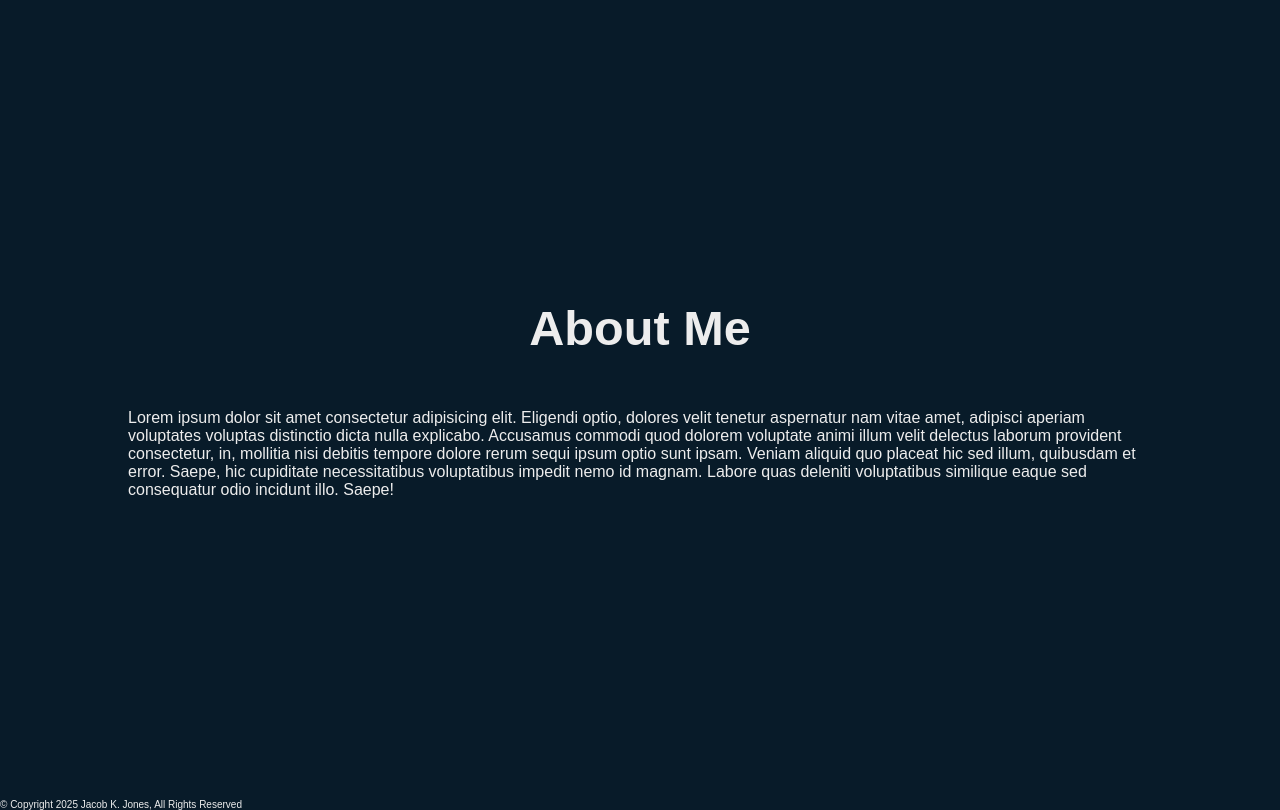
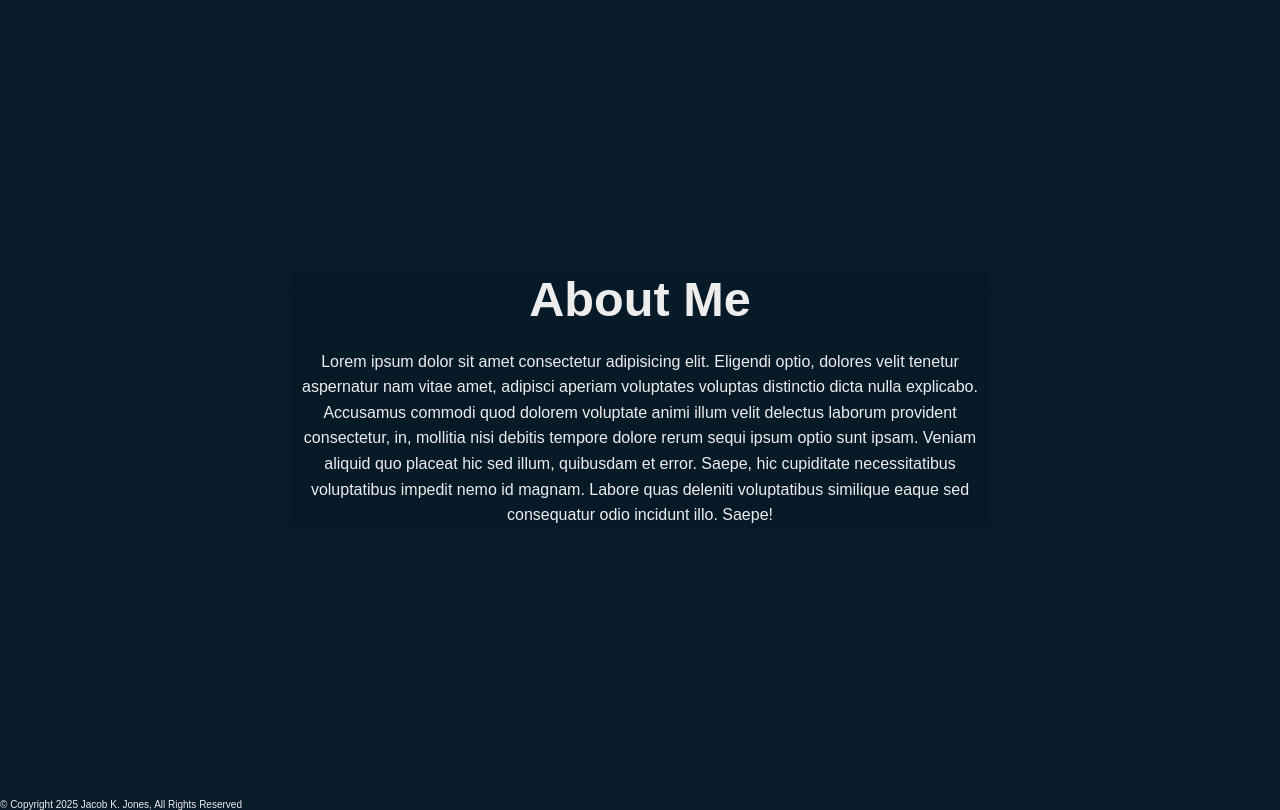
Before and after one commit to Linux-bootloader/Portfolio, a Flask app: page /about in a window 1280 px wide. Shown: the part 56-866 px from the top of the page. Run offline with Flask 3, Linux system fonts and the light colour scheme; parts of the project's set-up code (start-up, migrations or seed data) failed here and were passed over; some libraries are stand-ins or nearby versions; some web fonts are replaced.

Commit message:
Made a basic about me page

```diff
--- a/static/styles.css
+++ b/static/styles.css
@@ -396,36 +396,36 @@ nav a {
 }
 
 .aboutme {
-    display: flex;
-    flex-direction: column;
-    align-items: center;
-    justify-content: center;
-    min-height: 100vh;
-    padding: 80px 10%;
-    background: #081b29;
-    color: #ededed;
+  display: flex; /* Fix flexbox */
+  flex-direction: column; /* Stack h1 and p vertically */
+  justify-content: center; /* Center vertically */
+  align-items: center; /* Center horizontally */
+  height: 100vh;
+  padding: 20px 10%;
+  background-color: #081b29;
+  color: #ededed;
+  text-align: center; /* Keep text nicely centered */
 }
 
-.aboutme h1 {
-    position: relative;
-    font-size: clamp(2.3rem, 3.8vw, 5rem);
-    font-weight: 700;
-    line-height: 1.2;
-    padding-bottom: 5%;
+.aboutme-contents {
+    background: #081b2979;
+    backdrop-filter: blur(15px);
+    border: 5px;
+    border-radius: 10px;
 }
 
-.aboutme h1::before {
-    content: '';
-    position: absolute;
-    top: 0;
-    right: 0;
-    width: 100%;
-    height: 100%;
-    background: #081b29;
-    animation: showRight 1s ease forwards;
-    animation-delay: 1s;
+.aboutme-contents h1 {
+  font-size: clamp(2.3rem, 3.8vw, 5rem);
+  font-weight: 700;
+  line-height: 1.2;
+  margin-bottom: 20px; /* spacing between h1 and p */
 }
 
+.aboutme-contents p {
+  font-size: 16px;
+  max-width: 700px;
+  line-height: 1.6;
+}
 @keyframes fadeIn {
     from { opacity: 0; transform: translateY(20px); }
     to   { opacity: 1; transform: translateY(0); }
--- a/templates/about.html
+++ b/templates/about.html
@@ -2,9 +2,9 @@
 
 {% block content %}
 <div class="aboutme">
-
-    <h1>About Me</h1>
-    <p>Lorem ipsum dolor sit amet consectetur adipisicing elit. Eligendi optio, dolores velit tenetur aspernatur nam vitae amet, adipisci aperiam voluptates voluptas distinctio dicta nulla explicabo. Accusamus commodi quod dolorem voluptate animi illum velit delectus laborum provident consectetur, in, mollitia nisi debitis tempore dolore rerum sequi ipsum optio sunt ipsam. Veniam aliquid quo placeat hic sed illum, quibusdam et error. Saepe, hic cupiditate necessitatibus voluptatibus impedit nemo id magnam. Labore quas deleniti voluptatibus similique eaque sed consequatur odio incidunt illo. Saepe!</p>
-
+    <div class="aboutme-contents">
+        <h1>About Me</h1>
+        <p>Lorem ipsum dolor sit amet consectetur adipisicing elit. Eligendi optio, dolores velit tenetur aspernatur nam vitae amet, adipisci aperiam voluptates voluptas distinctio dicta nulla explicabo. Accusamus commodi quod dolorem voluptate animi illum velit delectus laborum provident consectetur, in, mollitia nisi debitis tempore dolore rerum sequi ipsum optio sunt ipsam. Veniam aliquid quo placeat hic sed illum, quibusdam et error. Saepe, hic cupiditate necessitatibus voluptatibus impedit nemo id magnam. Labore quas deleniti voluptatibus similique eaque sed consequatur odio incidunt illo. Saepe!</p>
+    </div>
 </div>
 {% endblock %}
--- a/templates/index.html
+++ b/templates/index.html
@@ -5,7 +5,7 @@
         <div class="home-content">
 
             <h1>Hi, I am Jacob Jones</h1>
-            <h3>Electrician</h3>
+            <h3>Electrician and Entrepreneur </h3>
             <p>Lorem ipsum dolor sit amet consectetur adipisicing elit. Ut fuga, ab illum eligendi aliquam temporibus facilis enim dolore ipsum velit libero a mollitia natus deleniti. Voluptates!</p>
             <div class="btn-box">
                 <a id="btn1" href="#">Let's Talk</a>
```
